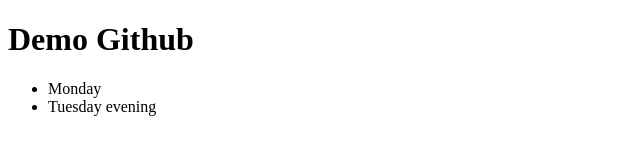
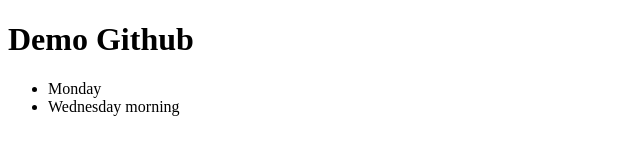
Before and after one commit to fongfan999/demo-github, a plain HTML site: page index.html in a window 1280 px wide. Shown: the full height of the page, 0-640 px from the left. Drawn offline with Linux system fonts and the light colour scheme.

Commit message:
Changes Tuesday

```diff
--- a/index.html
+++ b/index.html
@@ -10,7 +10,7 @@
   <div>
     <ul>
       <li>Monday</li>
-      <li>Tuesday evening</li>
+      <li>Wednesday morning</li>
     </ul>
   </div>
 </body>
```
